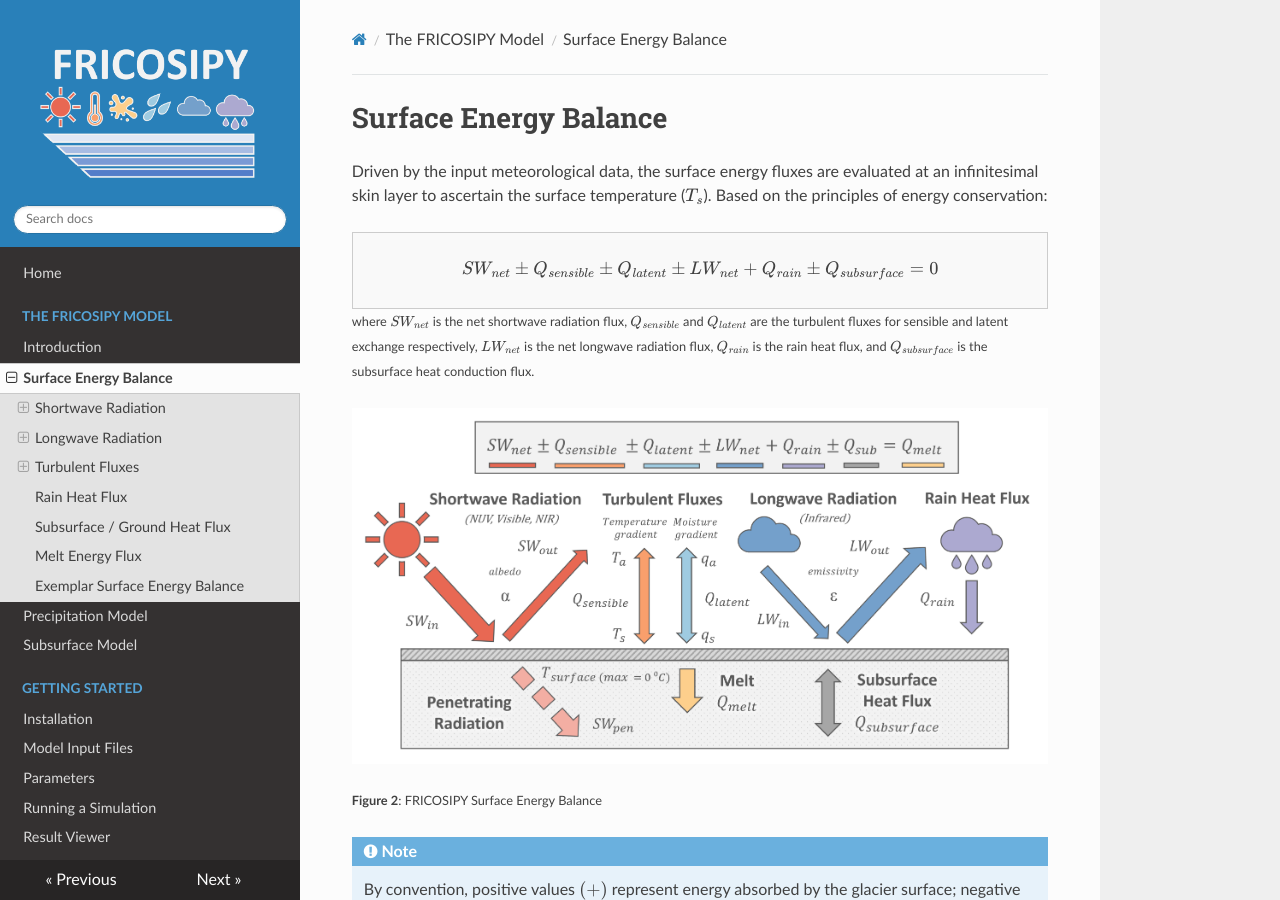
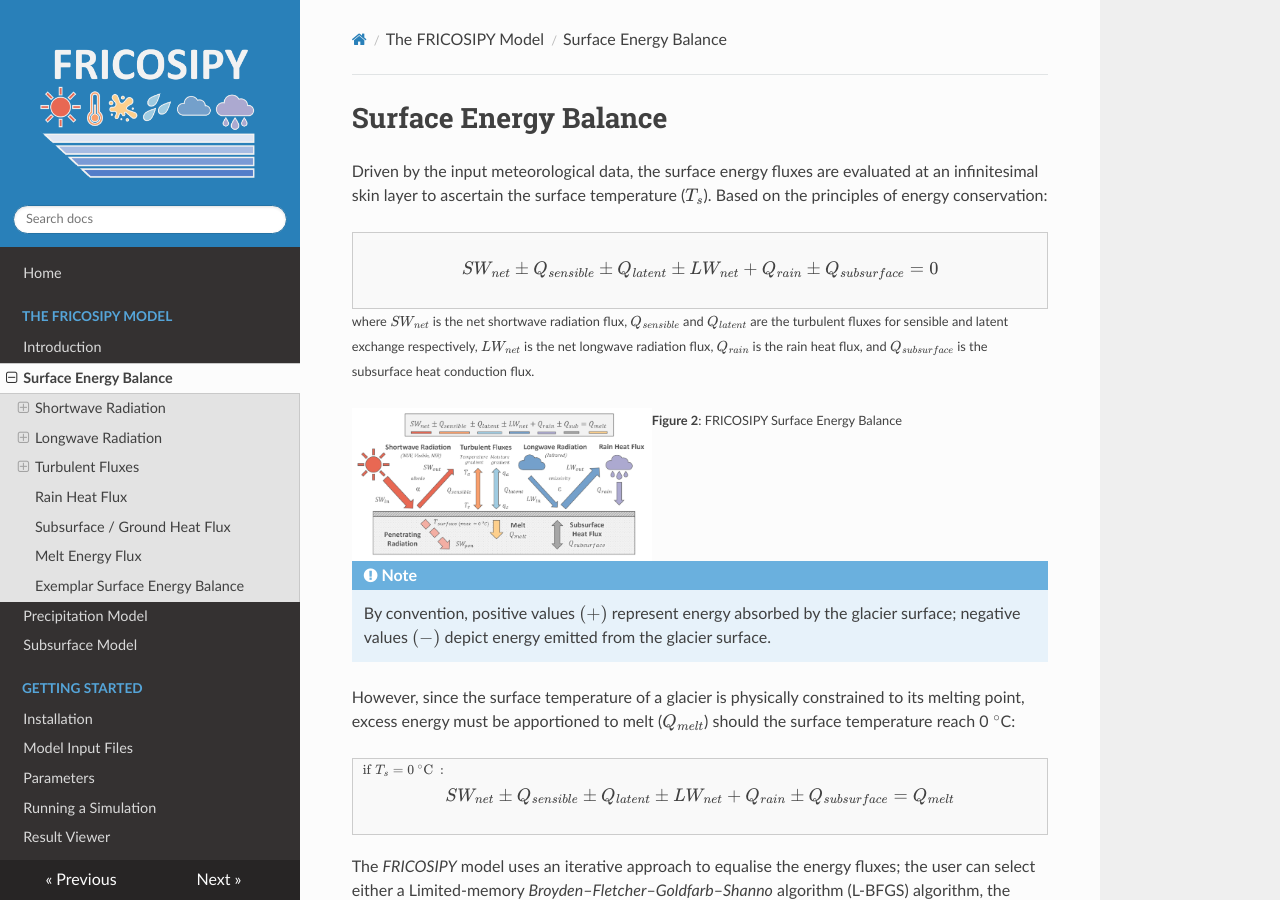
Before and after one commit to MarcusGastaldello/FRICOSIPY, an MkDocs documentation site: the page built from docs/surface_energy_balance.md, in a window 1280 px wide and 900 px high. Built offline with MkDocs 1.6.1, drawn with Linux system fonts in a browser that asks for light colours; nearby versions of some CDN libraries.

Commit message:
Update surface_energy_balance.md

```diff
--- a/docs/surface_energy_balance.md
+++ b/docs/surface_energy_balance.md
@@ -9,7 +9,7 @@
 </div>
 <small> where $SW_{net}$ is the net shortwave radiation flux, $Q_{sensible}$ and $Q_{latent}$ are the turbulent fluxes for sensible and latent exchange respectively, $LW_{net}$ is the net longwave radiation flux, $Q_{rain}$ is the rain heat flux, and $Q_{subsurface}$ is the subsurface heat conduction flux. </small>
 
-![Alt text](images/FRICOSIPY_SEB.png)
+![Alt text](images/FRICOSIPY_SEB.png){width="300px" align=left }
 
 <small> **Figure 2**: FRICOSIPY Surface Energy Balance </small>
 
```
